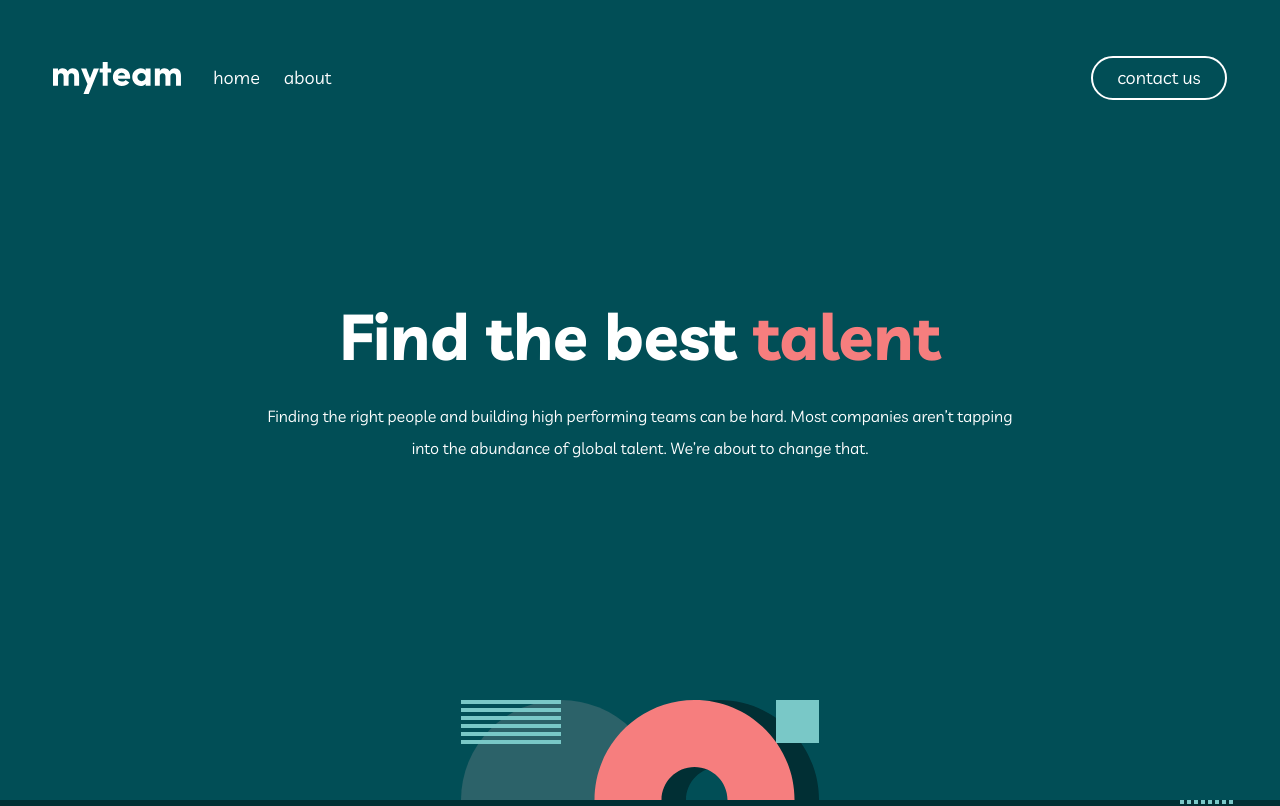
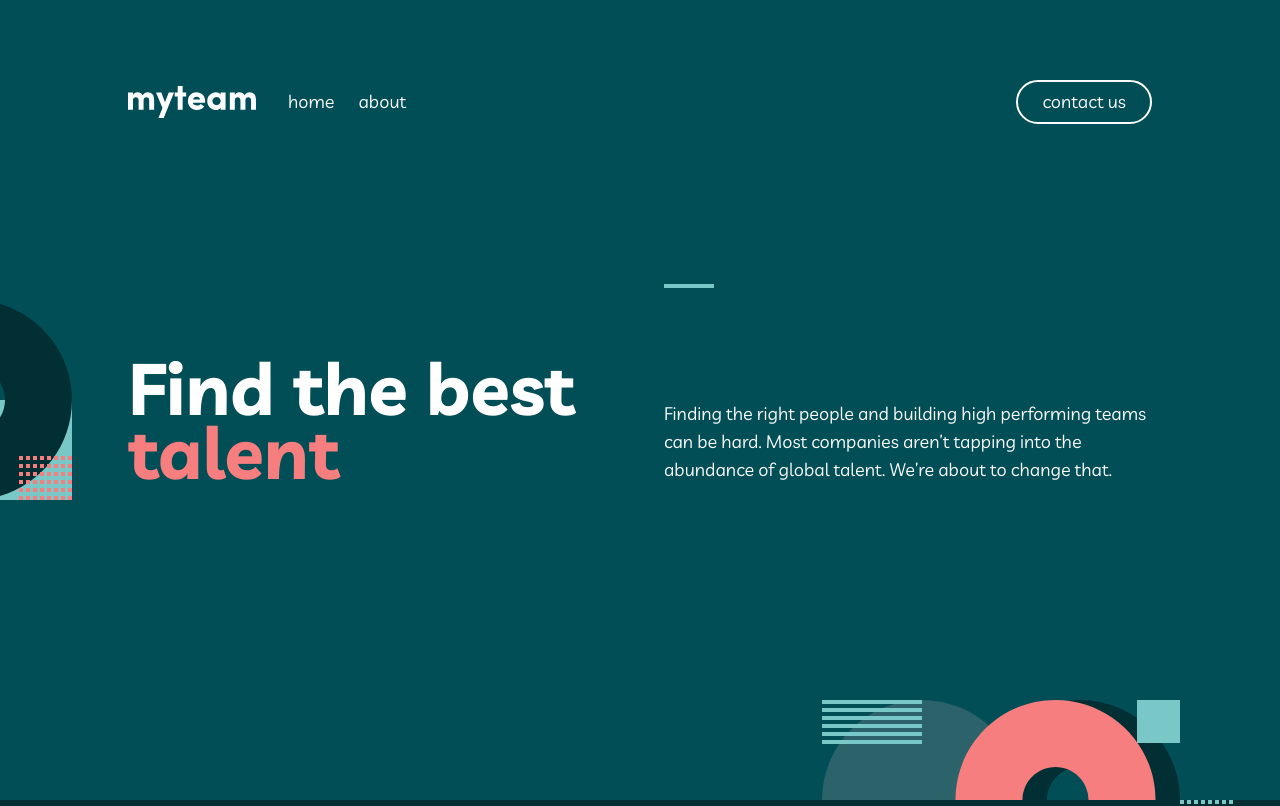
Before and after one commit to Braden0006/myteam-website, a React (Vite) app: page / in a window 1280 px wide. Shown: the top 806 px of the page. Built offline with nearby package versions, Linux system fonts and the light colour scheme.

Commit message:
"Homepage" and "NavbarTablet" are responsive on 1024px screens

```diff
--- a/src/App.tsx
+++ b/src/App.tsx
@@ -4,20 +4,21 @@ import MediaQuery from "react-responsive";
 import { Routes, Route } from "react-router-dom";
 
 import Navbar from "./Components/Navbar/Navbar";
-import NavbarTablet from "./ResponsiveComponents/NavbarTablet";
 
 import Homepage from "./Components/Homepage/Homepage";
 import Homepage2 from "./Components/Homepage2/Homepage2";
 import Homepage3 from "./Components/Homepage3/Homepage3";
 import ContactSection from "./Components/ContactSection/ContactSection";
 import Footer from "./Components/Footer/Footer";
-import FooterTablet from "./ResponsiveComponents/FooterTablet";
 
 import About from "./Components/About/About";
 import AboutDirectors from "./Components/AboutDirectors/AboutDirectors";
 import AboutClients from "./Components/AboutClients/AboutClients";
 
 import Contact from "./Components/Contact/Contact";
+
+import NavbarTablet from "./ResponsiveComponents/NavbarTablet";
+import FooterTablet from "./ResponsiveComponents/FooterTablet";
 
 interface Props {
   menu: boolean;
--- a/src/Components/Homepage/Homepage.tsx
+++ b/src/Components/Homepage/Homepage.tsx
@@ -1,23 +1,60 @@
 import React from "react";
+import { useMediaQuery } from "react-responsive";
 
 export default function Homepage() {
+  const isDesktop = useMediaQuery({ minWidth: 1024 });
+
   return (
     <div className="flex items-center justify-center bg-primary relative h-screen">
+      <svg
+        className="absolute -left-32"
+        xmlns="http://www.w3.org/2000/svg"
+        width="200"
+        height="200"
+      >
+        <g fill="none" fillRule="evenodd">
+          <path fill="#79C8C7" d="M100 200h100V100H100z" />
+          <path
+            fill="#012F34"
+            d="M100 0C44.772 0 0 44.772 0 100s44.772 100 100 100 100-44.772 100-100S155.228 0 100 0zm0 67c18.225 0 33 14.775 33 33s-14.775 33-33 33-33-14.775-33-33 14.775-33 33-33z"
+          />
+          <path
+            fill="#F67E7E"
+            d="M196 196v4h4v-4h-4zm-7 0v4h4v-4h-4zm-7 0v4h4v-4h-4zm-7 0v4h4v-4h-4zm-7 0v4h4v-4h-4zm-7 0v4h4v-4h-4zm-7 0v4h4v-4h-4zm-7 0v4h4v-4h-4zm49-8v4h4v-4h-4zm-7 0v4h4v-4h-4zm-7 0v4h4v-4h-4zm-7 0v4h4v-4h-4zm-7 0v4h4v-4h-4zm-7 0v4h4v-4h-4zm-7 0v4h4v-4h-4zm-7 0v4h4v-4h-4zm49-8v4h4v-4h-4zm-7 0v4h4v-4h-4zm-7 0v4h4v-4h-4zm-7 0v4h4v-4h-4zm-7 0v4h4v-4h-4zm-7 0v4h4v-4h-4zm-7 0v4h4v-4h-4zm-7 0v4h4v-4h-4zm35-8v4h4v-4h-4zm-14 0v4h4v-4h-4zm7 0v4h4v-4h-4zm-21 0v4h4v-4h-4zm7 0v4h4v-4h-4zm35 0v4h4v-4h-4zm-7 0v4h4v-4h-4zm-42 0v4h4v-4h-4zm49-8v4h4v-4h-4zm-7 0v4h4v-4h-4zm-7 0v4h4v-4h-4zm-7 0v4h4v-4h-4zm-7 0v4h4v-4h-4zm-7 0v4h4v-4h-4zm-7 0v4h4v-4h-4zm-7 0v4h4v-4h-4zm49-8v4h4v-4h-4zm-7 0v4h4v-4h-4zm-7 0v4h4v-4h-4zm-7 0v4h4v-4h-4zm-7 0v4h4v-4h-4zm-7 0v4h4v-4h-4zm-7 0v4h4v-4h-4zm-7 0v4h4v-4h-4z"
+          />
+        </g>
+      </svg>
 
-      <div className="flex flex-col items-center w-screen text-center mb-8">
-        <h1 className="text-white text-4xl mb-5 w-55v font-livvic font-bold md:text-64 md:leading-16 md:w-50v md:mb-8">
+      <div className="flex flex-col items-center w-screen text-center mb-8 lg:flex-row lg:w-80v lg:items-start lg:gap-12 lg:h-25v">
+        <div className="lg:flex lg:w-50% lg:h-full lg:items-end">
+          <h1 className="text-white text-4xl mb-5 w-55v font-livvic font-bold md:text-64 md:leading-16 md:w-50v md:mb-8 lg:text-left lg:w-full lg:mb-0 lg:text-7xl lg:leading-16">
             Find the best{" "}
             <span className="homepage__title__word text-lightred">talent</span>
           </h1>
-        <p className="text-white text-center text-sm w-78v leading-7 font-livvic md:text-base md:leading-8 md:w-60v">
+        </div>
+
+        <div className="flex flex-col items-center justify-center lg:w-50% lg:h-full lg:justify-between lg:items-start">
+          {isDesktop && (
+            <svg
+              width="50"
+              height="4"
+              viewBox="0 0 50 4"
+              fill="none"
+              xmlns="http://www.w3.org/2000/svg"
+            >
+              <rect width="50" height="4" fill="#79C8C7" />
+            </svg>
+          )}
+          <p className="text-white text-center text-sm w-78v leading-7 font-livvic md:text-base md:leading-8 md:w-60v lg:w-auto lg:text-left lg:text-lg">
             Finding the right people and building high performing teams can be
             hard. Most companies aren’t tapping into the abundance of global
             talent. We’re about to change that.
           </p>
         </div>
+      </div>
 
       <svg
-        className="absolute bottom-0"
+        className="absolute bottom-0 lg:right-100px"
         xmlns="http://www.w3.org/2000/svg"
         width="358"
         height="100"
--- a/src/ResponsiveComponents/NavbarTablet.tsx
+++ b/src/ResponsiveComponents/NavbarTablet.tsx
@@ -4,7 +4,7 @@ import { AnimatePresence } from "framer-motion";
 
 const NavbarTablet: FC = () => {
   return (
-    <div className="flex py-14 items-center w-11/12 justify-between">
+    <div className="flex py-14 items-center w-11/12 justify-between lg:w-80v lg:py-20">
       <div className="flex items-center">
         <svg
           className="mr-8"
--- a/tailwind.config.js
+++ b/tailwind.config.js
@@ -58,6 +58,7 @@ module.exports = {
         'livvic': ['Livvic', 'sans-serif'],
       },
       fontSize: {
+        '100': '6.25rem',
         '64': '4rem',
         '40': '2.5rem',
         '32': '2rem',
@@ -70,6 +71,8 @@ module.exports = {
       lineHeight: {
         '12': '3rem',
         '16': '4rem',
+        '20': '5rem',
+        '24': '6rem',
       },
       zIndex: {
         '1': '1',
```
Also changed, not shown: src/SVG/desktopLine.svg (added). Lines whose indentation alone changed are shown as unchanged.
